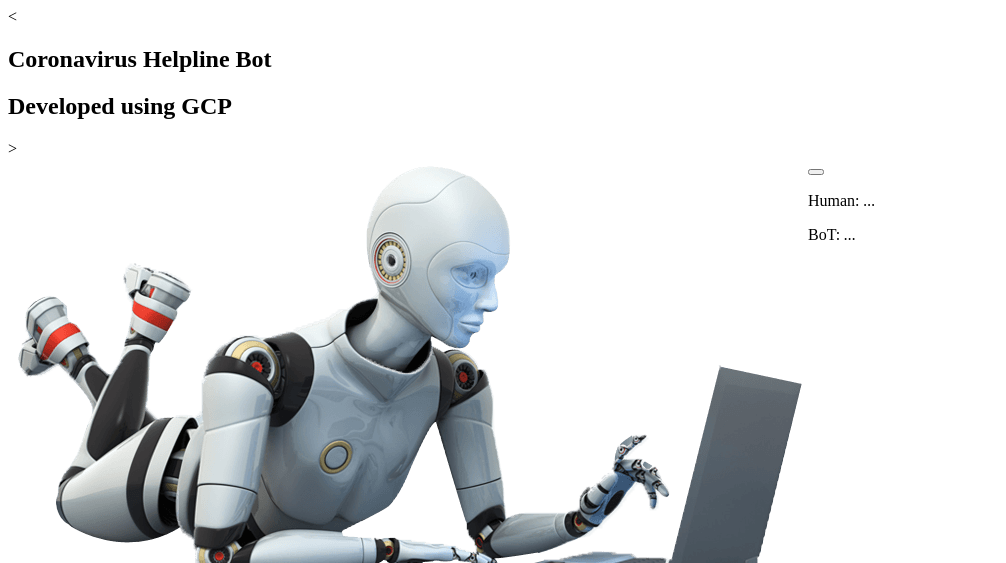
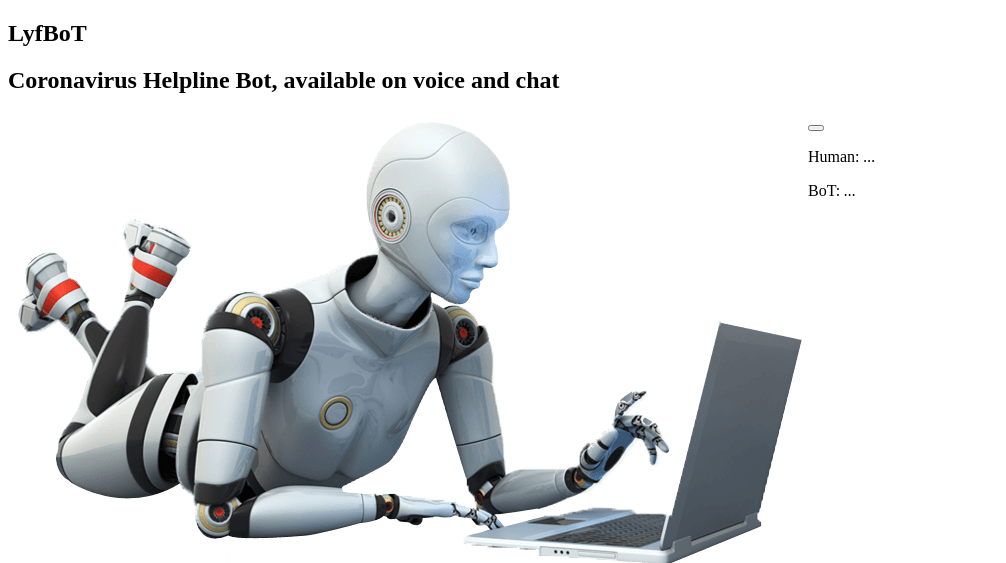
Before and after one commit to anubhavghosh/HackKU_20, a website: page CoronaVirus_BOT/views/index.html in a window 1280 px wide. Shown: the top 563 px of the page, without its empty margins (0-1006 px from the left). Drawn offline with nearby package versions, Linux system fonts and the light colour scheme; no server answers; some icons are missing; files whose address does not match are found by name.

Commit message:
Update index.html

```diff
--- a/CoronaVirus_BOT/views/index.html
+++ b/CoronaVirus_BOT/views/index.html
@@ -18,9 +18,9 @@
   <body>
     <section>
 
-   <  <h1>Coronavirus Helpline Bot</h1>
-      <h2>Developed using GCP</h2>
-      >
+    <h1>LyfBoT</h1>
+      <h2>Coronavirus Helpline Bot, available on voice and chat</h2>
+
     <div class="col-sm-6 mb-small">
      <img class="img-responsive imgg" src="images/ai-sub.png" align="left" alt="HELPLINE BOT- G.I LABS INDIA" title="Helpline Line">
     </div>
```
